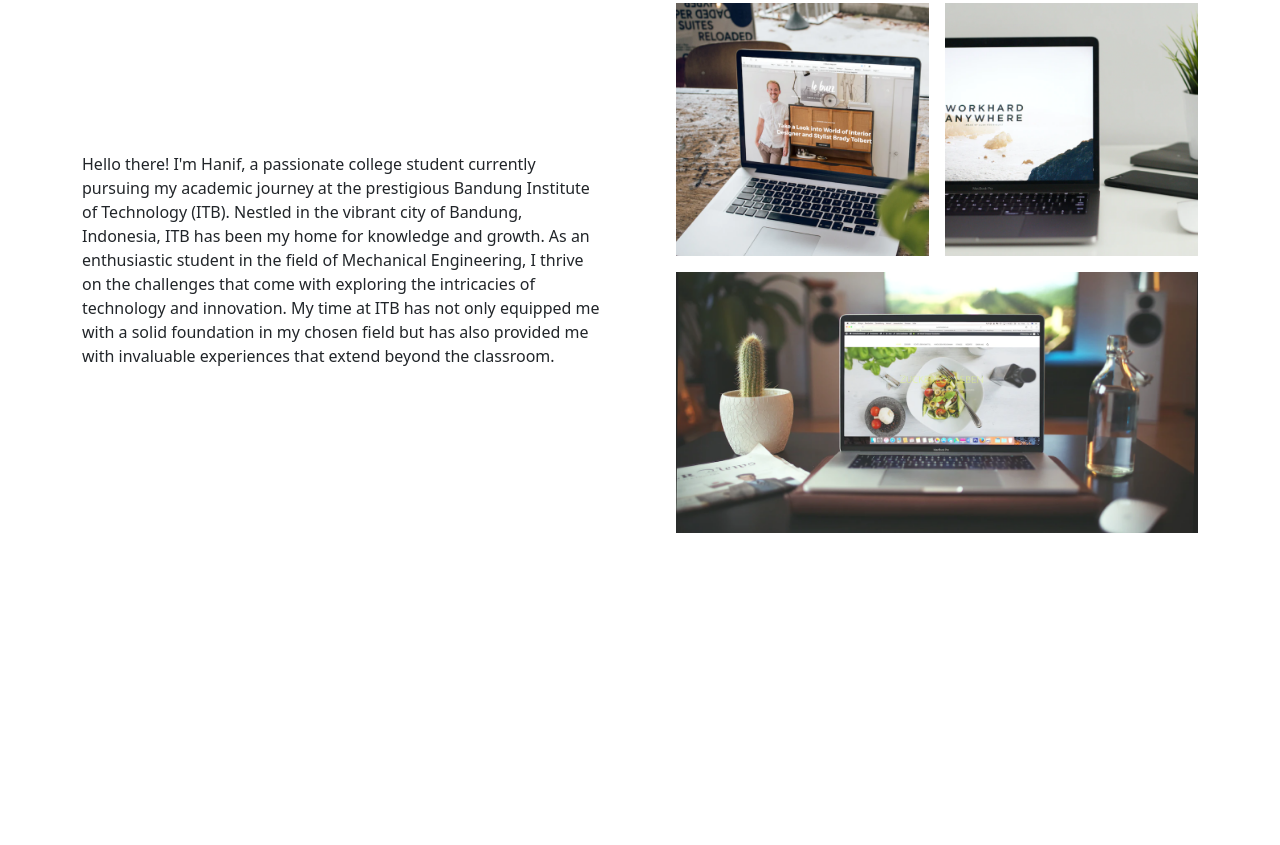
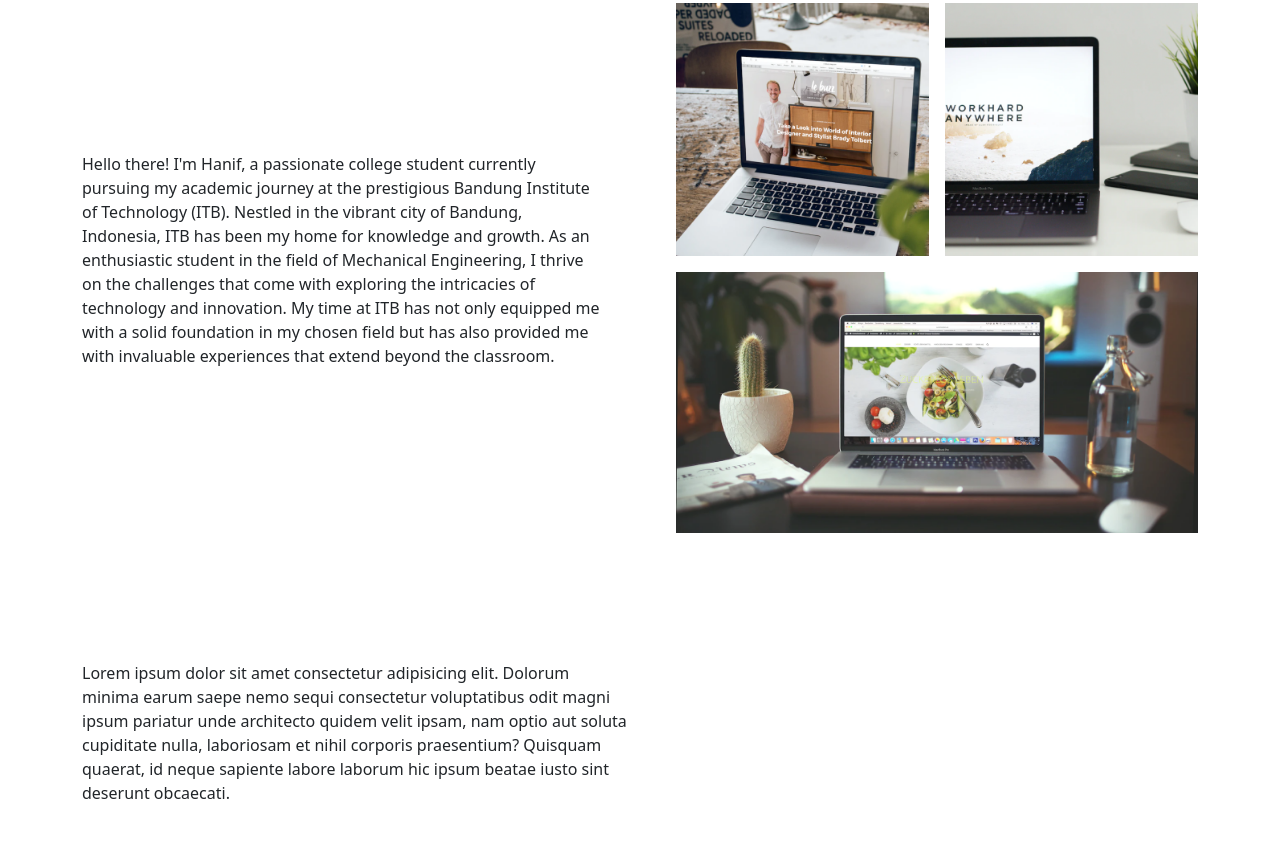
Before and after one commit to EnvoyX/Portfolio, a plain HTML site: page index.html in a window 1280 px wide. Shown: the part 1454-2299 px from the top of the page. Before the commit the page ends 1987 px from the top, so only its background shows below. Drawn offline with nearby package versions, Linux system fonts and the light colour scheme.

Commit message:
added new icons

```diff
--- a/index.html
+++ b/index.html
@@ -108,6 +108,22 @@
         </div>
     </section>
 
+    <section id="contact" class="contact container">
+        <div class="row">
+            <div class="col">
+                <p>Lorem ipsum dolor sit amet consectetur adipisicing elit. Dolorum minima earum saepe nemo sequi consectetur voluptatibus odit magni ipsum pariatur unde architecto quidem velit ipsam, nam optio aut soluta cupiditate nulla, laboriosam et nihil corporis praesentium? Quisquam quaerat, id neque sapiente labore laborum hic ipsum beatae iusto sint deserunt obcaecati.</p>
+                <div class="row">
+                    <div class="col">
+                        <img src="images/" alt="">
+                    </div>
+                    <div class="col"></div>
+                    <div class="col"></div>
+                </div>
+            </div>
+            <div class="col"></div>
+        </div>
+    </section>
+
     <script src="https://cdn.jsdelivr.net/npm/@popperjs/core@2.11.8/dist/umd/popper.min.js" integrity="sha384-I7E8VVD/ismYTF4hNIPjVp/Zjvgyol6VFvRkX/vR+Vc4jQkC+hVqc2pM8ODewa9r" crossorigin="anonymous"></script>
     <script src="https://cdn.jsdelivr.net/npm/bootstrap@5.3.2/dist/js/bootstrap.min.js" integrity="sha384-BBtl+eGJRgqQAUMxJ7pMwbEyER4l1g+O15P+16Ep7Q9Q+zqX6gSbd85u4mG4QzX+" crossorigin="anonymous"></script>
     <script src="https://code.jquery.com/jquery-3.7.1.js" integrity="sha256-eKhayi8LEQwp4NKxN+CfCh+3qOVUtJn3QNZ0TciWLP4=" crossorigin="anonymous"></script>
```
Also changed, not shown: images/Facebook.svg (added), images/Instagram.svg (added), images/Twitter.svg (added).
